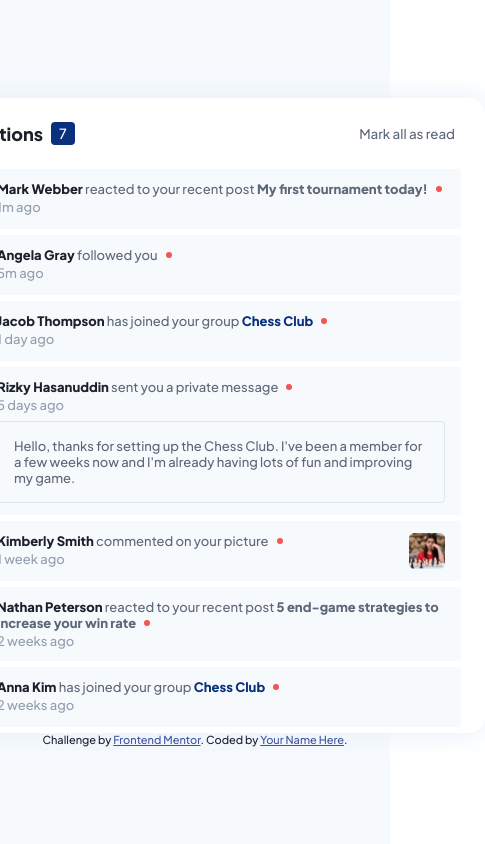
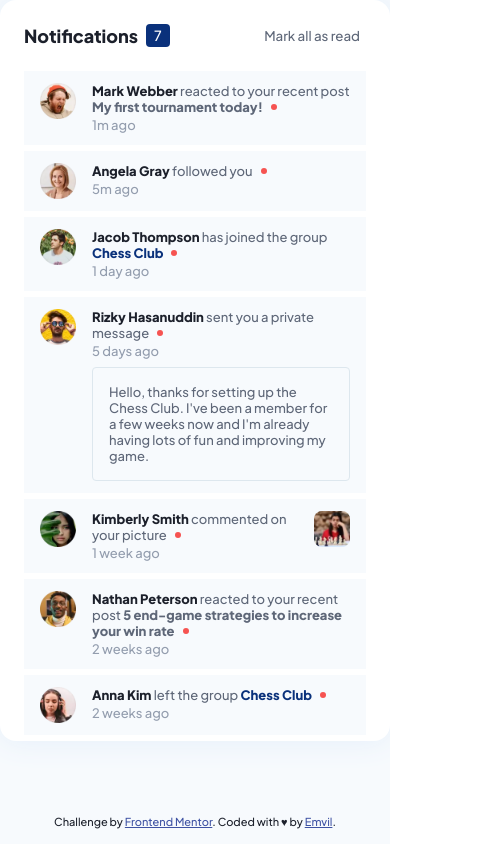
Before and after one commit to Emvil-git/fe-mentor_notifications-page, a React (Create React App) app: page / in a window 390 px wide. Shown: the whole page, 485 px wide, since content can reach past the window. Built offline with nearby package versions, Linux system fonts and the light colour scheme.

Commit message:
feat(UI): add responsiveness

```diff
--- a/src/App.jsx
+++ b/src/App.jsx
@@ -42,7 +42,7 @@ function App() {
 
       <div class="attribution">
       Challenge by <a href="https://www.frontendmentor.io?ref=challenge" target="_blank">Frontend Mentor</a>.
-      Coded by <a href="#">Your Name Here</a>.
+      Coded with ♥ by <a href="#">Emvil</a>.
       </div>
     </div>
   );
--- a/src/App.scss
+++ b/src/App.scss
@@ -62,3 +62,19 @@
     }
   }
 }
+
+.attribution {
+  position: absolute;
+  bottom: 16px;
+}
+
+
+@media only screen and (max-width: 580px) {
+  .App{
+    justify-content: flex-start;
+  }
+
+  .notif {
+    width: 100%;
+}
+}
--- a/src/components/notifCard/NotifCard.jsx
+++ b/src/components/notifCard/NotifCard.jsx
@@ -39,7 +39,7 @@ const NotifCard = ({notifData, isUnread, unreadArr, setUnreadArr}) => {
                 return(
                     <section className="nt-card__text-sect">
                         <span>
-                            <a className="nt-card__name">{name}</a> has joined your group <a id="group-name">{data.groupName}</a>
+                            <a className="nt-card__name">{name}</a>{ (data.action === "join") ? " has joined the group " : " left the group " }<a id="group-name">{data.groupName}</a>
                             {isUnread && <CircleFill className="nt-card__indicator"/>}
                         </span>
                         <span className="nt-card__time">{`${time} ago`}</span>
--- a/src/components/notifCard/NotifCard.scss
+++ b/src/components/notifCard/NotifCard.scss
@@ -54,6 +54,13 @@
     &__img{
         height: 36px;
         width: 36px;
+        cursor: pointer;
+
+        border-radius: 8px;
+
+        &:hover{
+            box-shadow: 0 0 0 4px $grey-blu-l1;
+        }
     }
 
     &__message{
--- a/src/data.js
+++ b/src/data.js
@@ -52,7 +52,8 @@ export const notifData = [
         user: usersData.find(user => user.name === "Jacob Thompson"),
         type: "group",
         data: {
-            groupName: "Chess Club"
+            groupName: "Chess Club",
+            action: "join"
         },
         time: "1 day"
     },
@@ -88,7 +89,8 @@ export const notifData = [
         user: usersData.find(user => user.name === "Anna Kim"),
         type: "group",
         data: {
-            groupName: "Chess Club"
+            groupName: "Chess Club",
+            action: "leave"
         },
         time: "2 weeks"
     },
```
